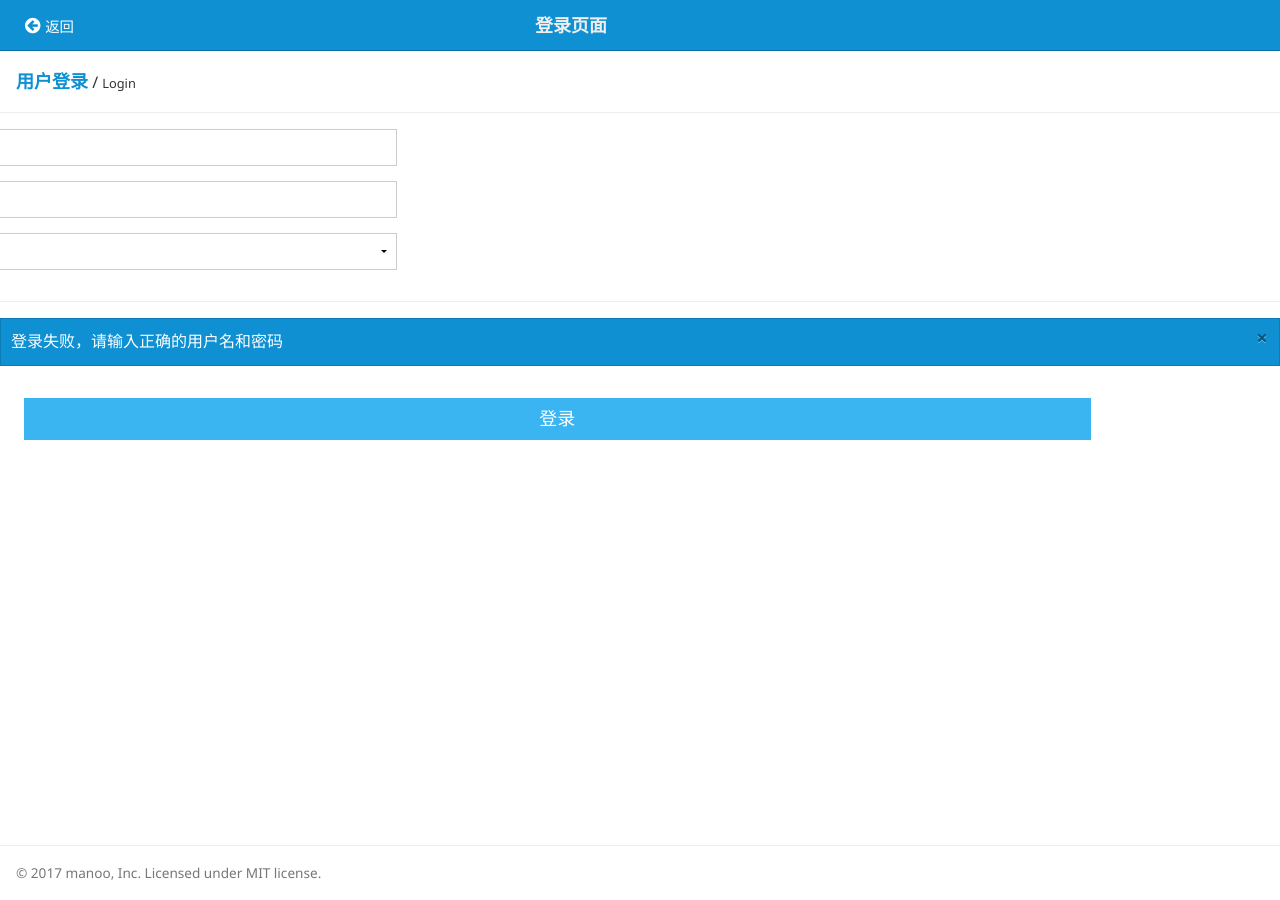
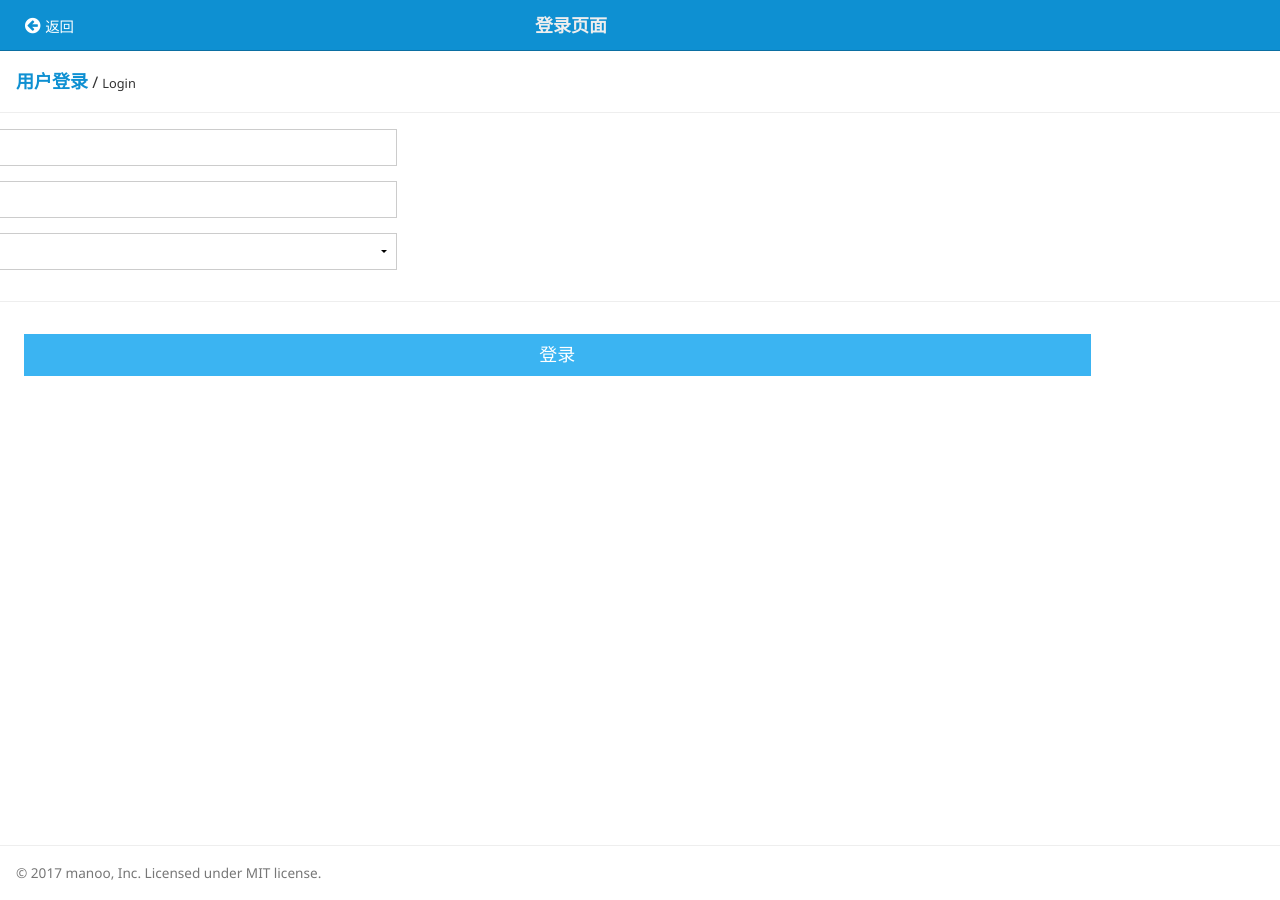
Before and after one commit to mayu1991/czwm.github.io, a Jekyll site: the page index.html, which Jekyll copies as it is, in a window 1280 px wide. Built offline with Jekyll 4.4.1, drawn with Linux system fonts in a browser that asks for light colours.

Commit message:
commit by mayu

```diff
--- a/index.html
+++ b/index.html
@@ -83,10 +83,10 @@
                 </div>
             </div>
             <hr/>
-            <div class="am-alert am-hide-sm-only" data-am-alert id="login-alert">
+            <!--<div class="am-alert am-hide-sm-only" data-am-alert id="login-alert">
                 <button type="button" class="am-close">&times;</button>
                 <p>登录失败，请输入正确的用户名和密码</p>
-            </div>
+            </div>-->
             <div class="am-g am-g-collapse">
                 <div class="am-margin-left-lg am-u-sm-10">
                     <a class=" am-margin am-u-sm-centered am-btn am-btn-secondary am-btn-lg sk-link login-btn">登录</a>
```
